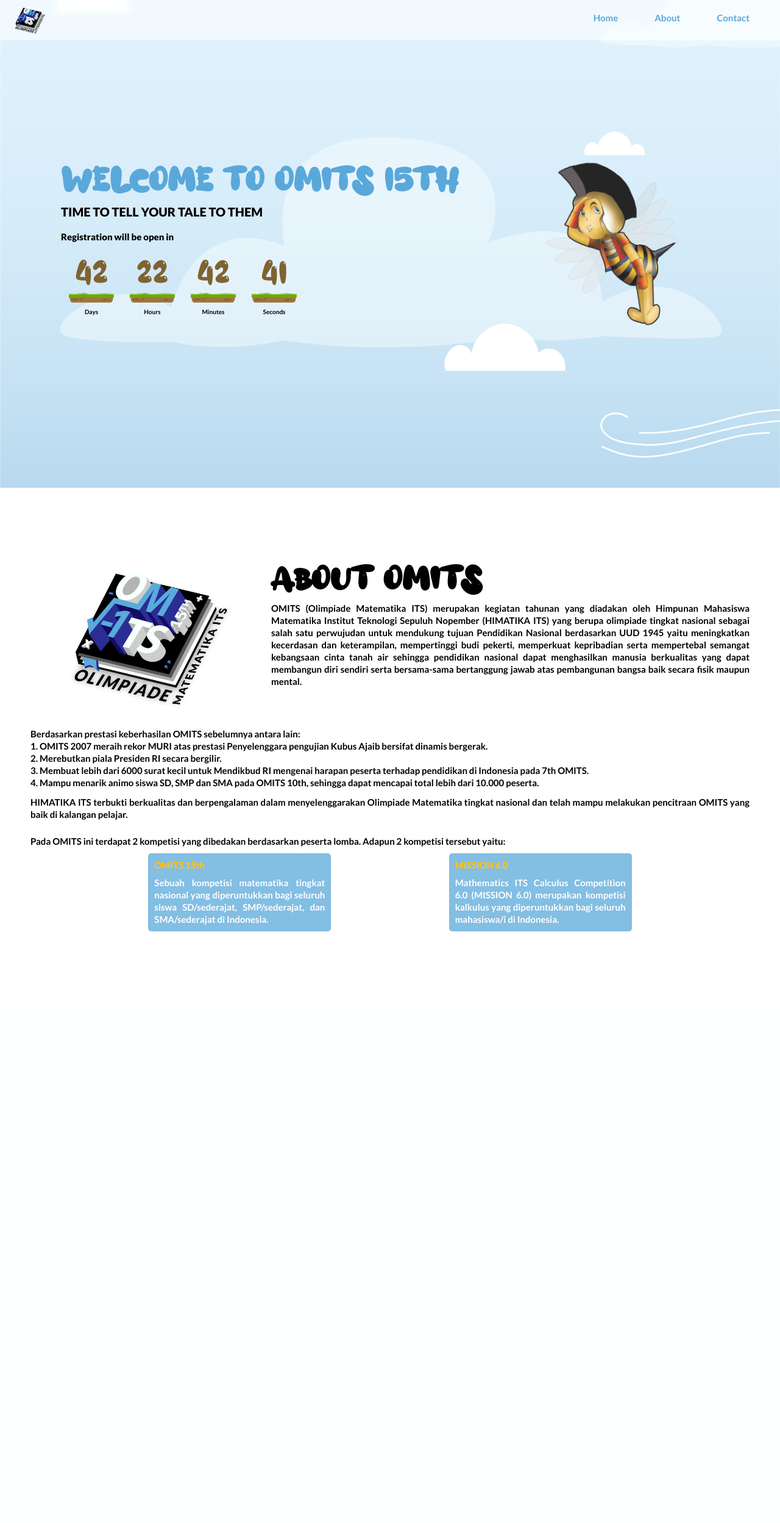
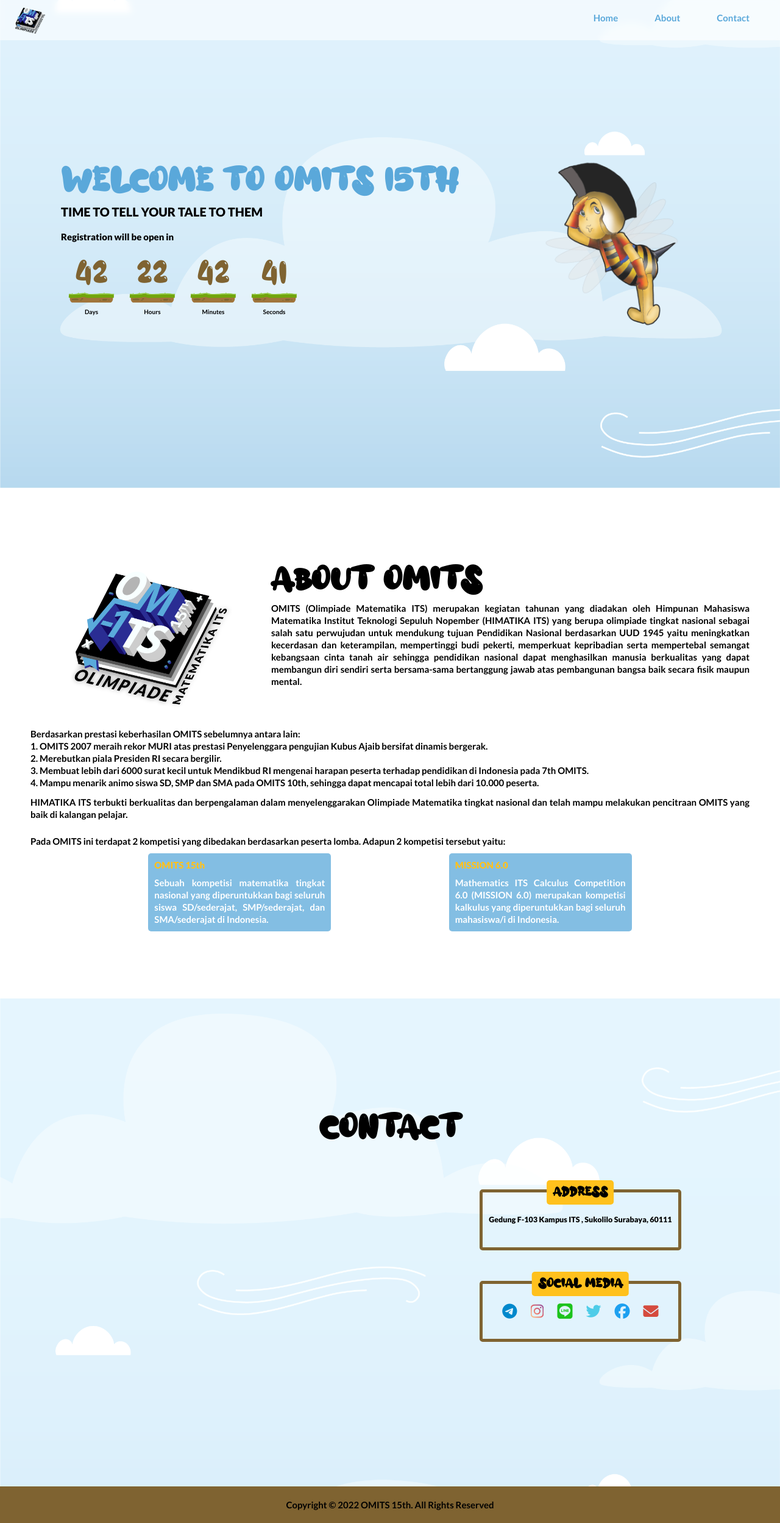
Before and after one commit to bramantya5696/omits-web, a PHP site: page / in a window 1280 px wide. Shown: the whole page at 61% size. Before the commit the page ends 1527 px from the top, so only its background shows below. Run offline with PHP 8.4, Linux system fonts and the light colour scheme; some libraries are stand-ins or nearby versions; grey boxes are pictures that could not be loaded.

Commit message:
Menambahkan section contact dan footer

```diff
--- a/app.js
+++ b/app.js
@@ -43,3 +43,4 @@
     }
 },1000);
   // end countdown
+  document.getElementById("year").innerHTML = new Date().getFullYear();
--- a/index.html
+++ b/index.html
@@ -27,7 +27,7 @@
                 <ul>
                     <li><a href="#header">Home</a></li>
                     <li><a href="#about">About</a></li>
-                    <li><a href="#">Contact</a></li>
+                    <li><a href="#contact">Contact</a></li>
                 </ul>
             </div>
         </div>
@@ -160,6 +160,74 @@
             </div>
         </div>
     </section>
+    <section id="contact">
+        <div class="contact container">
+            <div class="section-title">Contact</div>
+            <div class="div-contact-link-map">
+                <div class="div-map">
+                    <div class="map-phone">
+                        <iframe
+                            src="https://www.google.com/maps/embed?pb=!1m18!1m12!1m3!1d989.4027895019161!2d112.79464501887576!3d-7.285005471200117!2m3!1f0!2f0!3f0!3m2!1i1024!2i768!4f13.1!3m3!1m2!1s0x2dd7fa6cc47866c3%3A0x78612619746d62ed!2sDepartemen%20Matematika%20FSAD%20ITS!5e0!3m2!1sen!2sid!4v1637417505085!5m2!1sen!2sid"
+                            width="220" height="220" style="border:0;" allowfullscreen="" loading="lazy"></iframe>
+                    </div>
+                    <div class="map-pc">
+                        <iframe
+                            src="https://www.google.com/maps/embed?pb=!1m18!1m12!1m3!1d989.4027895019161!2d112.79464501887576!3d-7.285005471200117!2m3!1f0!2f0!3f0!3m2!1i1024!2i768!4f13.1!3m3!1m2!1s0x2dd7fa6cc47866c3%3A0x78612619746d62ed!2sDepartemen%20Matematika%20FSAD%20ITS!5e0!3m2!1sen!2sid!4v1637417505085!5m2!1sen!2sid"
+                            width="400" height="300" style="border:0;" allowfullscreen="" loading="lazy"></iframe>
+                    </div>
+                </div>
+                <div class="div-address-link">
+                    <div class="box address">
+                        <div class="box-title">Address</div>
+                        <div class="box-address">Gedung F-103 Kampus ITS , Sukolilo Surabaya, 60111</div>
+                    </div>
+                    <div class="box socmed">
+                        <div class="box-title">Social Media</div>
+                        <div class="box-socmed">
+                            <ul>
+                                <li class="telegram">
+                                    <a href="https://t.me/OMITSHIMATIKAITS" target="_blank">
+                                        <i class="fab fa-telegram-plane"></i>
+                                    </a>
+                                </li>
+                                <li class="instagram">
+                                    <a href="https://www.instagram.com/omits_himatika/" target="_blank">
+                                        <i class="fab fa-instagram"></i>
+                                    </a>
+                                </li>
+                                <li class="line">
+                                    <a href="https://timeline.line.me/user/_dZFHOc1mI63izoxZZeRNR-OsIcz0LXATtNSzEBU?utm_medium=windows&utm_source=desktop&utm_campaign=OA_Profile"
+                                        target="_blank">
+                                        <i class="fab fa-line"></i>
+                                    </a>
+                                </li>
+                                <li class="twitter">
+                                    <a href="https://twitter.com/OMITS_HIMATIKA?s=06" target="_blank">
+                                        <i class="fab fa-twitter"></i>
+                                    </a>
+                                </li>
+                                <li class="facebook">
+                                    <a href="https://www.facebook.com/omits.himatika.ITS" target="_blank">
+                                        <i class="fab fa-facebook"></i>
+                                    </a>
+                                </li>
+                                <li class="email">
+                                    <a href="mailto:omitssurabaya@gmail.com" target="_blank">
+                                        <i class="fas fa-envelope"></i>
+                                    </a>
+                                </li>
+                            </ul>
+                        </div>
+                    </div>
+                </div>
+            </div>
+        </div>
+    </section>
+    <div class="footer">
+        <div class="copyright">
+            <p>Copyright © <span id="year"></span> OMITS 15th. All Rights Reserved</p>
+        </div>
+    </div>
     <script src="app.js"></script>
 </body>
 
--- a/style.css
+++ b/style.css
@@ -24,13 +24,6 @@
   font-size: 10px;
   font-family: "Lato", sans-serif;
   scroll-behavior: smooth;
-}
-body {
-  /* background: url("images/ornamen-07.png");
-  background-position: center;
-  background-repeat: no-repeat;
-  background-attachment: fixed;
-  background-size: cover; */
 }
 .container {
   min-height: 100vh;
@@ -378,6 +371,184 @@
 }
 /* end about */
 
+/* contact */
+#contact {
+  background: url("images/ornamen-07.png");
+  background-position: center;
+  background-repeat: no-repeat;
+  background-size: cover;
+  position: relative;
+  z-index: 1;
+}
+#contact::after {
+  content: "";
+  position: absolute;
+  width: 100%;
+  height: 100%;
+  top: 0;
+  left: 0;
+  background: #ffffff8f;
+  z-index: -1;
+}
+#contact .contact {
+  flex-direction: column;
+}
+#contact .contact .div-contact-link-map {
+  margin-top: 20px;
+  width: 100%;
+  display: flex;
+  flex-wrap: wrap;
+  justify-content: space-around;
+}
+#contact .contact .div-contact-link-map .div-map {
+  /* margin-bottom: 20px; */
+  display: flex;
+  flex-direction: column;
+  align-items: center;
+  justify-content: center;
+}
+#contact .contact .div-contact-link-map .div-map .map-pc {
+  display: none;
+}
+#contact .contact .div-contact-link-map .div-address-link .box {
+  font-weight: 800;
+  font-size: 1.25rem;
+  line-height: 20px;
+  max-width: 400px;
+  margin: 50px 0;
+  border: 5px solid #7f6331;
+  padding: 10px;
+  height: 100px;
+  position: relative;
+  border-radius: 5px;
+  display: flex;
+  flex-direction: column;
+  justify-content: center;
+}
+#contact .contact .div-contact-link-map .div-address-link .box .box-title {
+  font-size: 2rem;
+  font-family: "AlloyInk";
+  background: #ffc11d;
+  border-radius: 5px;
+  text-align: center;
+  position: absolute;
+  left: 50%;
+  top: 0;
+  transform: translate(-50%, -50%);
+  padding: 10px;
+}
+#contact
+  .contact
+  .div-contact-link-map
+  .div-address-link
+  .address
+  .box-address {
+  text-align: center;
+}
+#contact
+  .contact
+  .div-contact-link-map
+  .div-address-link
+  .socmed
+  .box-socmed
+  ul {
+  display: flex;
+  justify-content: space-evenly;
+  /* flex-wrap: wrap; */
+}
+
+#contact
+  .contact
+  .div-contact-link-map
+  .div-address-link
+  .socmed
+  .box-socmed
+  ul
+  i {
+  font-size: 2.5rem;
+}
+#contact
+  .contact
+  .div-contact-link-map
+  .div-address-link
+  .socmed
+  .box-socmed
+  ul
+  li
+  .fa-telegram-plane {
+  color: #0088cc;
+}
+#contact
+  .contact
+  .div-contact-link-map
+  .div-address-link
+  .socmed
+  .box-socmed
+  ul
+  li
+  .fa-instagram {
+  background-image: linear-gradient(45deg, #ffdf9e, #e56969, #8a49a1);
+  color: transparent;
+  -webkit-background-clip: text;
+}
+#contact
+  .contact
+  .div-contact-link-map
+  .div-address-link
+  .socmed
+  .box-socmed
+  ul
+  li
+  .fa-line {
+  color: #1cc31c;
+}
+#contact
+  .contact
+  .div-contact-link-map
+  .div-address-link
+  .socmed
+  .box-socmed
+  ul
+  li
+  .fa-twitter {
+  color: #4ecce8;
+}
+#contact
+  .contact
+  .div-contact-link-map
+  .div-address-link
+  .socmed
+  .box-socmed
+  ul
+  li
+  .fa-facebook {
+  color: #1da0f0;
+}
+#contact
+  .contact
+  .div-contact-link-map
+  .div-address-link
+  .socmed
+  .box-socmed
+  ul
+  li
+  .fa-envelope {
+  color: #d54b3e;
+}
+/* end contact */
+
+/* footer */
+.footer {
+  width: 100%;
+  display: flex;
+  align-items: center;
+  justify-content: center;
+  overflow: hidden;
+  padding: 20px;
+  background: #7f6331;
+}
+/* end footer */
+
 @media (min-width: 500px) {
   /* #header .header .div-mascot-img {
     max-width: 300px;
@@ -446,6 +617,12 @@
       "d2 d2 d2 d2 d2 d2"
       "d2 d2 d2 d2 d2 d2"
       "d2 d2 d2 d2 d2 d2";
+  }
+  #contact .contact .div-contact-link-map .div-map .map-pc {
+    display: initial;
+  }
+  #contact .contact .div-contact-link-map .div-map .map-phone {
+    display: none;
   }
 }
 @media (min-width: 1000px) {
```
